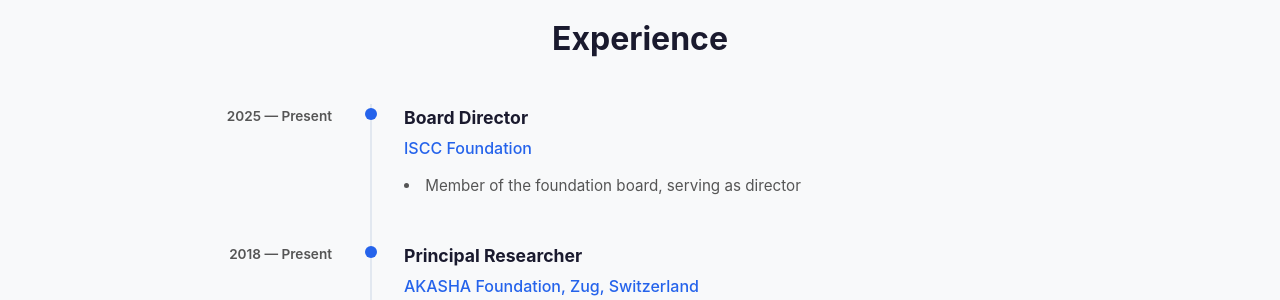
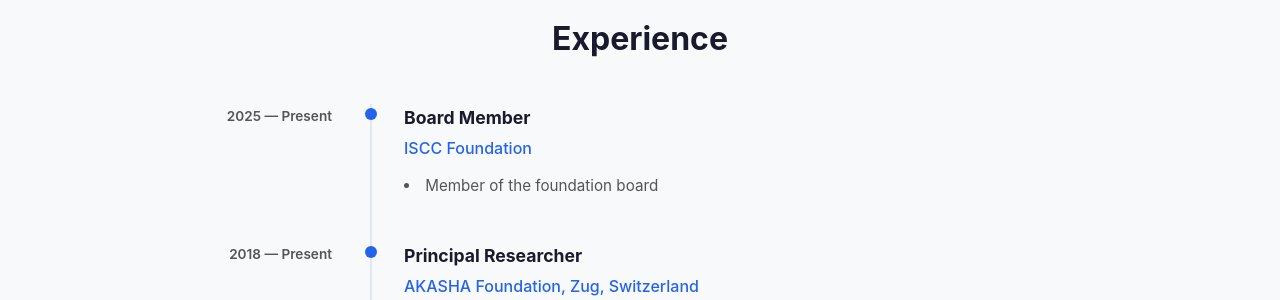
Before and after one commit to etzm/etzrodt-website, a Jekyll site: the page built from index.html, in a window 1280 px wide and 900 px high, scrolled down 836 px. Shown: the part 153-453 px from the top of the window. Built offline with Jekyll 4.4.1, drawn with Linux system fonts in a browser that asks for light colours.

Commit message:
Update ISCC Foundation title from Board Director to Board Member
Co-Authored-By: Claude Opus 4.6 <noreply@anthropic.com>

```diff
--- a/_data/experience.yml
+++ b/_data/experience.yml
@@ -1,8 +1,8 @@
 - date: "2025 &mdash; Present"
-  title: "Board Director"
+  title: "Board Member"
   company: "ISCC Foundation"
   details:
-    - "Member of the foundation board, serving as director"
+    - "Member of the foundation board"
 
 - date: "2018 &mdash; Present"
   title: "Principal Researcher"
```
